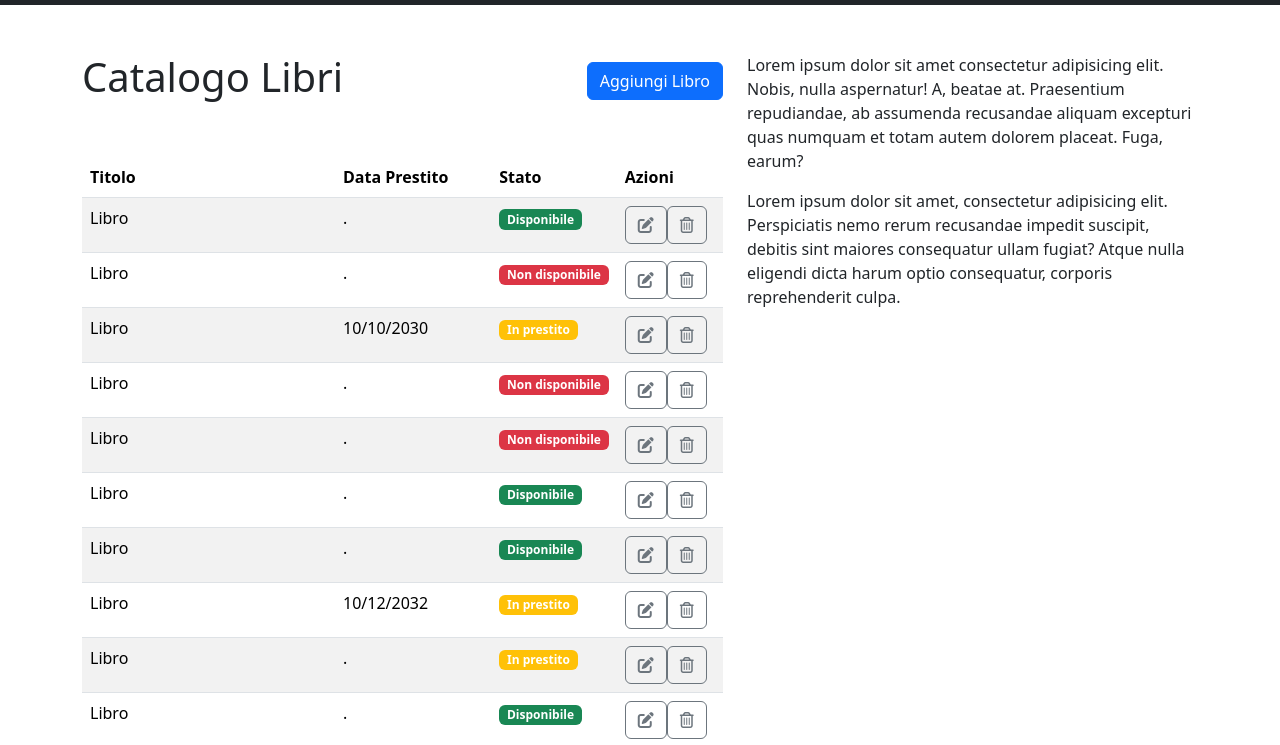
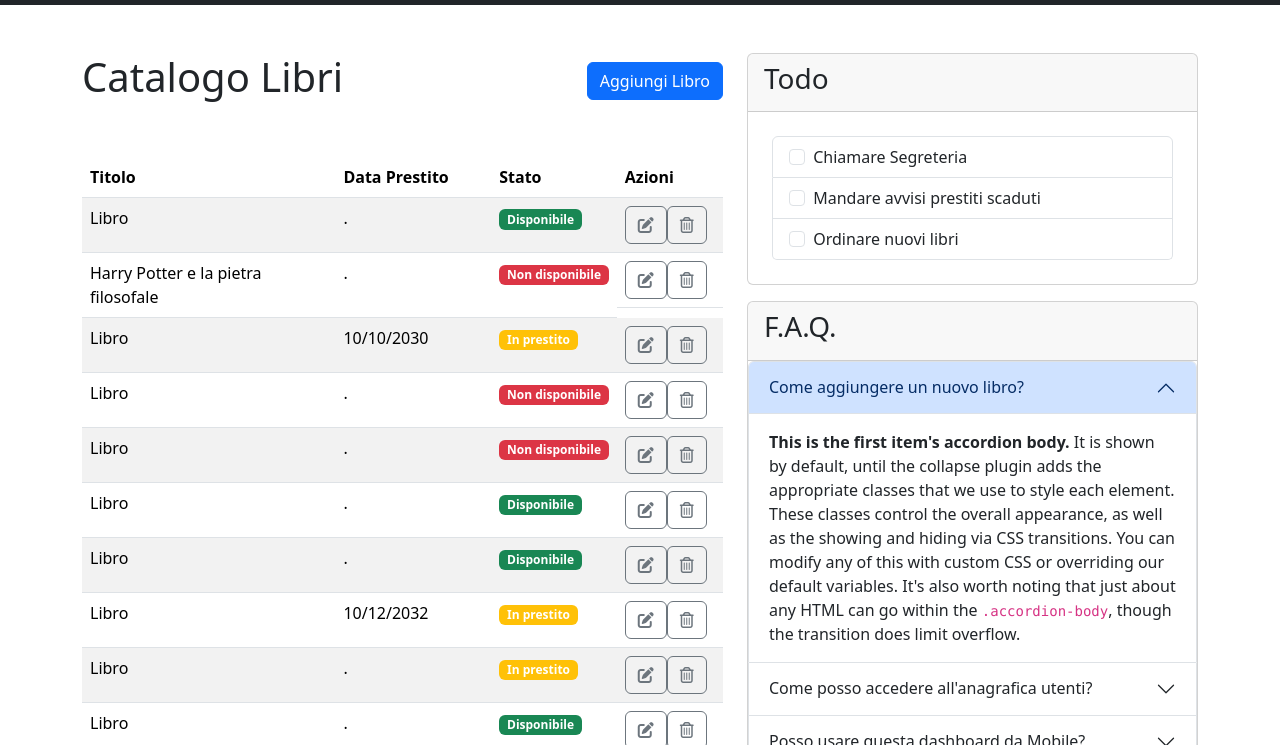
Before and after one commit to FernandoSalicandro/html-css-bootstrap-dashboard, a plain HTML site: page index.html in a window 1280 px wide. Shown: the part 53-798 px from the top of the page. Drawn offline with nearby package versions, Linux system fonts and the light colour scheme.

Commit message:
ended exercice

```diff
--- a/index.html
+++ b/index.html
@@ -6,7 +6,9 @@
     <meta name="viewport" content="width=device-width, initial-scale=1.0">
     <link href="https://cdn.jsdelivr.net/npm/bootstrap@5.3.5/dist/css/bootstrap.min.css" rel="stylesheet"
         integrity="sha384-SgOJa3DmI69IUzQ2PVdRZhwQ+dy64/BUtbMJw1MZ8t5HZApcHrRKUc4W0kG879m7" crossorigin="anonymous">
-        <link rel="stylesheet" href="https://cdnjs.cloudflare.com/ajax/libs/font-awesome/6.7.2/css/all.min.css" integrity="sha512-Evv84Mr4kqVGRNSgIGL/F/aIDqQb7xQ2vcrdIwxfjThSH8CSR7PBEakCr51Ck+w+/U6swU2Im1vVX0SVk9ABhg==" crossorigin="anonymous" referrerpolicy="no-referrer" />
+        <link rel="stylesheet" href="https://cdnjs.cloudflare.com/ajax/libs/font-awesome/6.7.2/css/all.min.css"
+        integrity="sha512-Evv84Mr4kqVGRNSgIGL/F/aIDqQb7xQ2vcrdIwxfjThSH8CSR7PBEakCr51Ck+w+/U6swU2Im1vVX0SVk9ABhg==" crossorigin="anonymous" referrerpolicy="no-referrer" />
+
     <title>Document</title>
 </head>
 
@@ -77,7 +79,7 @@
                                 </td>
                             </tr>
                             <tr>
-                                <td>Libro</td>
+                                <td>Harry Potter e la pietra filosofale</td>
                                 <td class="d-none d-md-table-cell">.</td>
                                 <td><div class="badge text-bg-danger">Non disponibile</div></td>
                                 <td class="d-flex">
@@ -181,8 +183,67 @@
 
                 <div class=" col-md-12 col-lg-5">
 
-                    <div class="pb-3">Lorem ipsum dolor sit amet consectetur adipisicing elit. Nobis, nulla aspernatur! A, beatae at. Praesentium repudiandae, ab assumenda recusandae aliquam excepturi quas numquam et totam autem dolorem placeat. Fuga, earum?</div>
-                    <div class="pb-3">Lorem ipsum dolor sit amet, consectetur adipisicing elit. Perspiciatis nemo rerum recusandae impedit suscipit, debitis sint maiores consequatur ullam fugiat? Atque nulla eligendi dicta harum optio consequatur, corporis reprehenderit culpa.</div>
+                    <div class="pb-3">
+                        <div class="card">
+                            <div class="card-header"><h3>Todo</h3></div>
+                        <ul class="list-group p-4">
+                            <li class="list-group-item">
+                              <input class="form-check-input me-1" type="checkbox" value="" id="firstCheckbox">
+                              <label class="form-check-label" for="firstCheckbox">Chiamare Segreteria</label>
+                            </li>
+                            <li class="list-group-item">
+                              <input class="form-check-input me-1" type="checkbox" value="" id="secondCheckbox">
+                              <label class="form-check-label" for="secondCheckbox">Mandare avvisi prestiti scaduti</label>
+                            </li>
+                            <li class="list-group-item">
+                              <input class="form-check-input me-1" type="checkbox" value="" id="thirdCheckbox">
+                              <label class="form-check-label" for="thirdCheckbox">Ordinare nuovi libri</label>
+                            </li>
+                          </ul>
+                        </div>
+                    </div>
+                    <div class="pb-3">
+                        <div class="card">
+                            <div class="card-header"><h3>F.A.Q.</h3></div>
+                            <div class="accordion" id="accordionExample">
+                                <div class="accordion-item">
+                                  <h2 class="accordion-header">
+                                    <button class="accordion-button" type="button" data-bs-toggle="collapse" data-bs-target="#collapseOne" aria-expanded="true" aria-controls="collapseOne">
+                                      Come aggiungere un nuovo libro?
+                                    </button>
+                                  </h2>
+                                  <div id="collapseOne" class="accordion-collapse collapse show" data-bs-parent="#accordionExample">
+                                    <div class="accordion-body">
+                                      <strong>This is the first item's accordion body.</strong> It is shown by default, until the collapse plugin adds the appropriate classes that we use to style each element. These classes control the overall appearance, as well as the showing and hiding via CSS transitions. You can modify any of this with custom CSS or overriding our default variables. It's also worth noting that just about any HTML can go within the <code>.accordion-body</code>, though the transition does limit overflow.
+                                    </div>
+                                  </div>
+                                </div>
+                                <div class="accordion-item">
+                                  <h2 class="accordion-header">
+                                    <button class="accordion-button collapsed" type="button" data-bs-toggle="collapse" data-bs-target="#collapseTwo" aria-expanded="false" aria-controls="collapseTwo">
+                                      Come posso accedere all'anagrafica utenti?
+                                    </button>
+                                  </h2>
+                                  <div id="collapseTwo" class="accordion-collapse collapse" data-bs-parent="#accordionExample">
+                                    <div class="accordion-body">
+                                      <strong>This is the second item's accordion body.</strong> It is hidden by default, until the collapse plugin adds the appropriate classes that we use to style each element. These classes control the overall appearance, as well as the showing and hiding via CSS transitions. You can modify any of this with custom CSS or overriding our default variables. It's also worth noting that just about any HTML can go within the <code>.accordion-body</code>, though the transition does limit overflow.
+                                    </div>
+                                  </div>
+                                </div>
+                                <div class="accordion-item">
+                                  <h2 class="accordion-header">
+                                    <button class="accordion-button collapsed" type="button" data-bs-toggle="collapse" data-bs-target="#collapseThree" aria-expanded="false" aria-controls="collapseThree">
+                                      Posso usare questa dashboard da Mobile?
+                                    </button>
+                                  </h2>
+                                  <div id="collapseThree" class="accordion-collapse collapse" data-bs-parent="#accordionExample">
+                                    <div class="accordion-body">
+                                      <strong>This is the third item's accordion body.</strong> It is hidden by default, until the collapse plugin adds the appropriate classes that we use to style each element. These classes control the overall appearance, as well as the showing and hiding via CSS transitions. You can modify any of this with custom CSS or overriding our default variables. It's also worth noting that just about any HTML can go within the <code>.accordion-body</code>, though the transition does limit overflow.
+                                    </div>
+                                  </div>
+                                </div>
+                              </div>
+                    </div>
                 </div>
             </div>
         </div>
@@ -191,6 +252,9 @@
 
 
 
+    <script src="https://cdn.jsdelivr.net/npm/bootstrap@5.3.2/dist/js/bootstrap.bundle.min.js"
+    integrity="sha384-C6RzsynM9kWDrMNeT87bh95OGNyZPhcTNXj1NW7RuBCsyN/o0jlpcV8Qyq46cDfL"
+    crossorigin="anonymous"></script>
 </body>
 
 </html>
```
